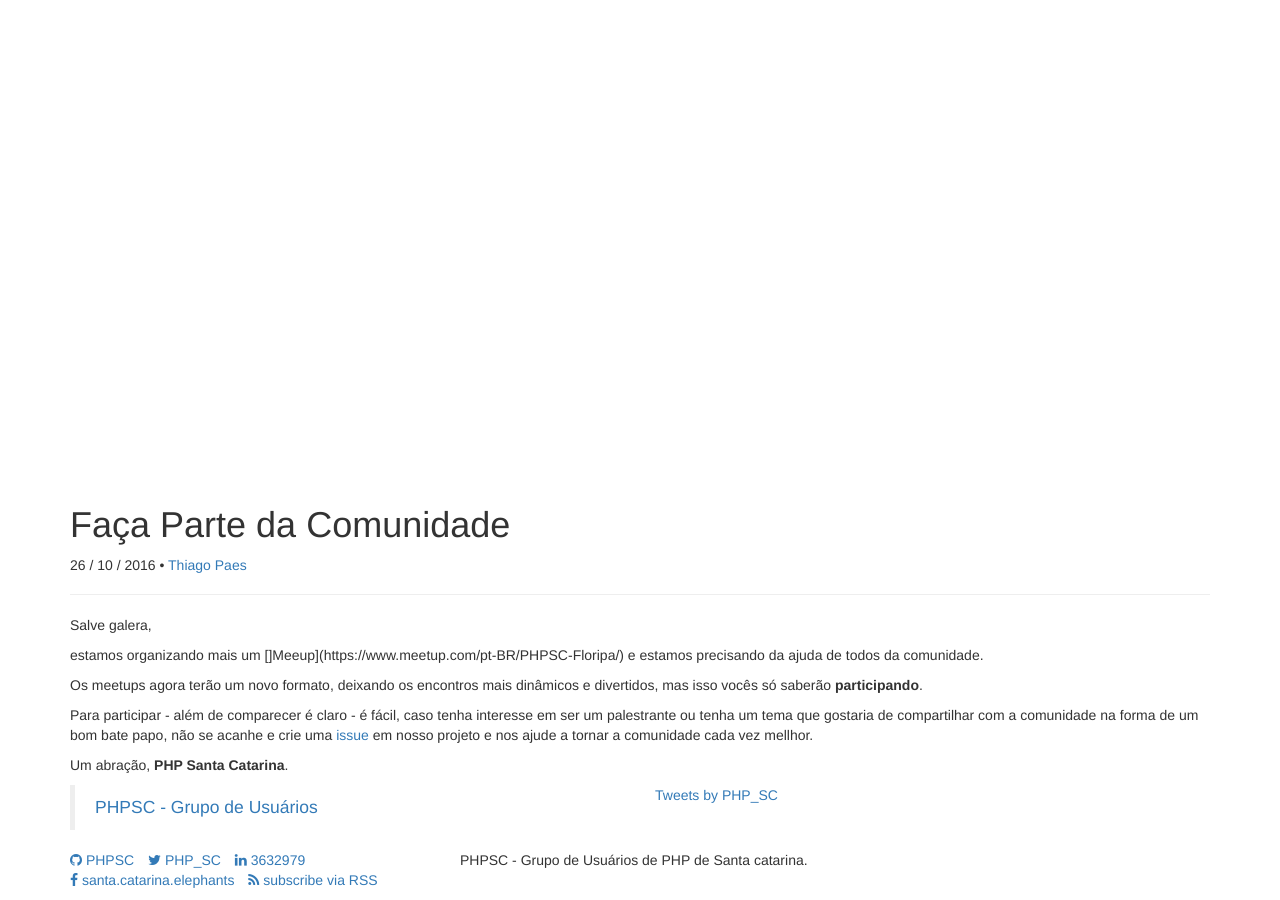
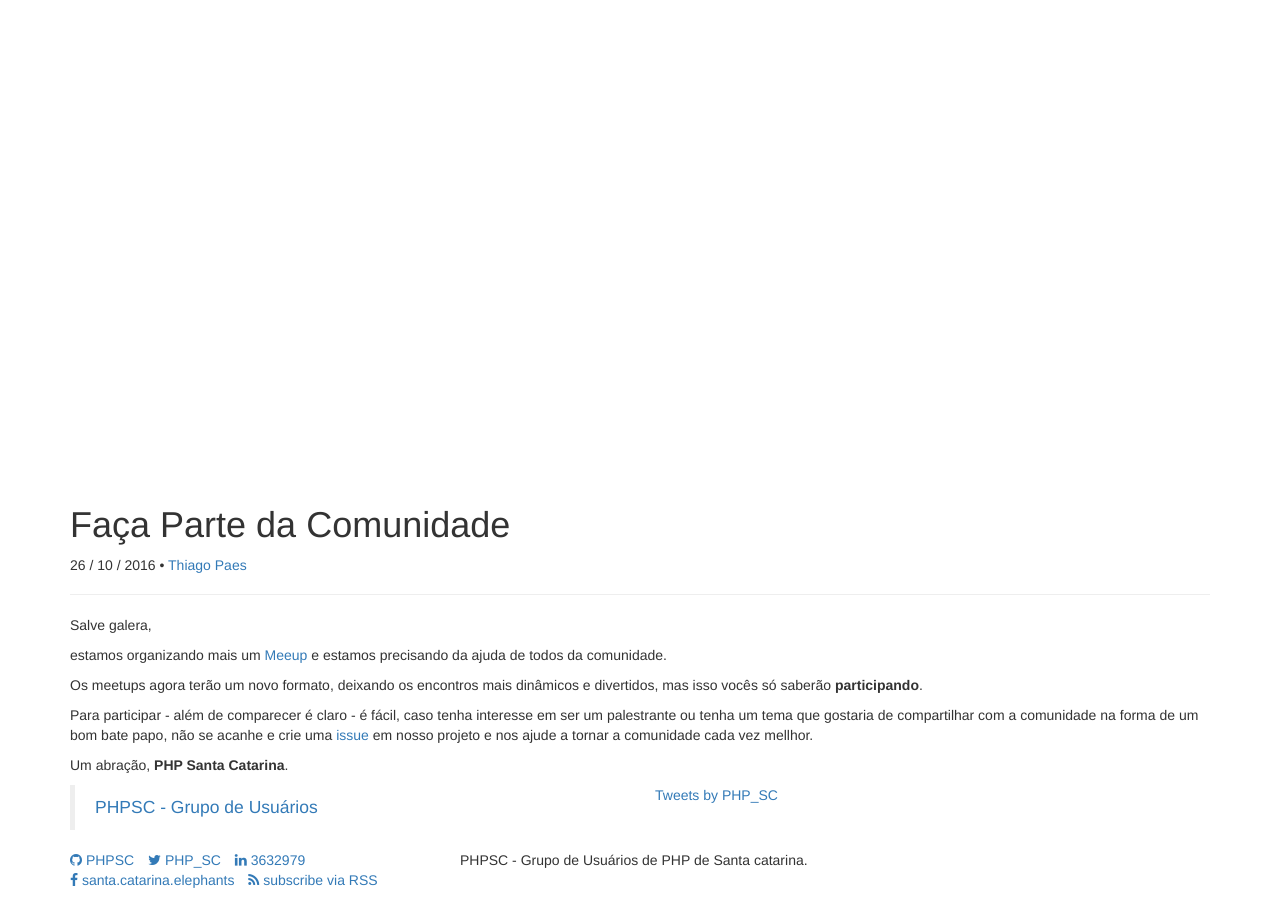
Before and after one commit to PHPSC/phpsc.github.io, a Jekyll site: the page built from _posts/2016-10-27-faca-parte-da-comunidade.md, in a window 1280 px wide and 900 px high, scrolled down 583 px. Built offline with Jekyll 4.4.1, drawn with Linux system fonts in a browser that asks for light colours; nearby versions of some CDN libraries; comment, search, counter and statistics services are not loaded; a style sheet for code colours, icons or effects is not loaded.

Commit message:
Update 2016-10-27-faca-parte-da-comunidade.md

```diff
--- a/_posts/2016-10-27-faca-parte-da-comunidade.md
+++ b/_posts/2016-10-27-faca-parte-da-comunidade.md
@@ -9,7 +9,7 @@ title: Faça Parte da Comunidade
 
 Salve galera,
 
-estamos organizando mais um []Meeup](https://www.meetup.com/pt-BR/PHPSC-Floripa/) e estamos precisando da ajuda de todos da comunidade.
+estamos organizando mais um [Meeup](https://www.meetup.com/pt-BR/PHPSC-Floripa/) e estamos precisando da ajuda de todos da comunidade.
 
 Os meetups agora terão um novo formato, deixando os encontros mais dinâmicos e divertidos, mas isso vocês só saberão **participando**.
 
```
